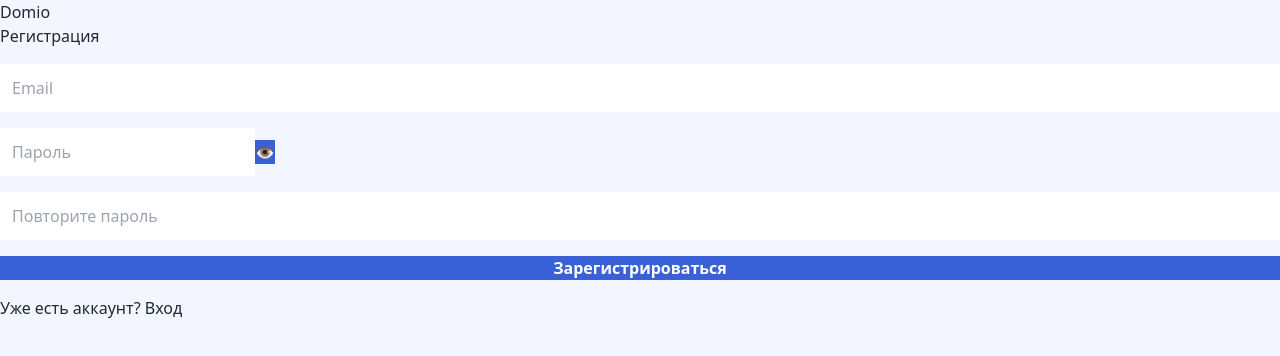
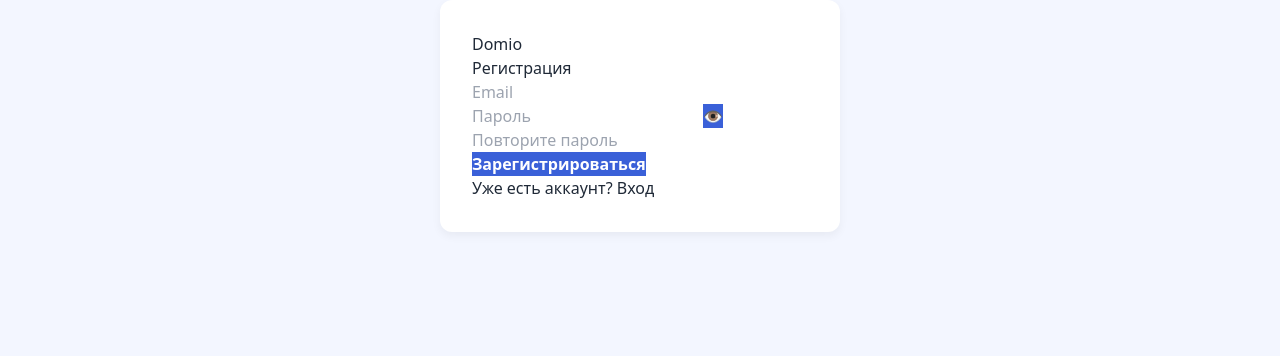
Before and after one commit to senenevar/domio-app, a Next.js app: page /auth/register in a window 1280 px wide. Shown: the top 356 px of the page. Built offline with nearby package versions, Linux system fonts and the light colour scheme.

Commit message:
Update Auth.module.css

```diff
--- a/styles/Auth.module.css
+++ b/styles/Auth.module.css
@@ -1,11 +1,31 @@
-
-.form {
-  display: flex;
-  flex-direction: column;
-  gap: 1rem;
+.container {
+  max-width: 400px;
+  margin: 0 auto;
+  padding: 2rem;
+  background-color: #ffffff;
+  box-shadow: 0 4px 10px rgba(0, 0, 0, 0.05);
+  border-radius: 0.75rem;
 }
 
-.form input {
+.input {
+  width: 100%;
   padding: 0.75rem;
-  font-size: 1rem;
+  margin-top: 0.5rem;
+  border: 1px solid #d1d5db;
+  border-radius: 0.5rem;
 }
+
+.button {
+  background-color: #3b82f6;
+  color: white;
+  padding: 0.75rem;
+  width: 100%;
+  margin-top: 1rem;
+  border: none;
+  border-radius: 0.5rem;
+  cursor: pointer;
+}
+
+.button:hover {
+  background-color: #2563eb;
+}
```
